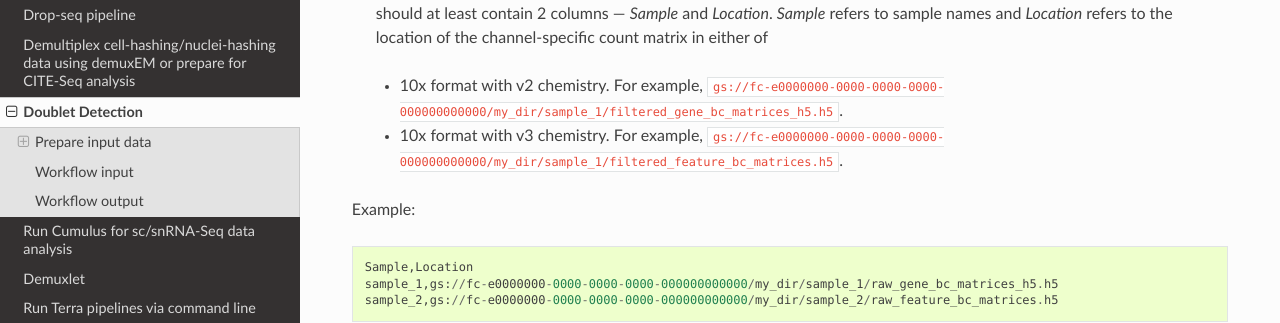
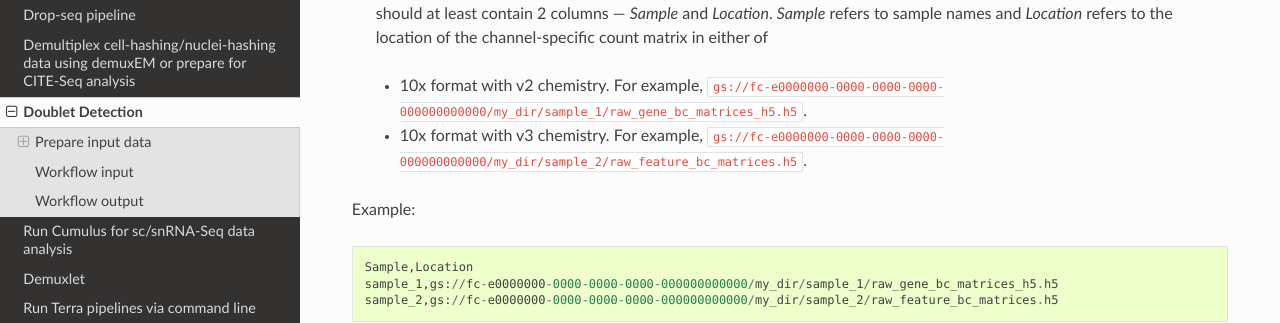
Before and after one commit to lilab-bcb/cumulus, a Sphinx documentation site: the page built from docs/doublet_detection.rst, in a window 1280 px wide and 900 px high. Shown: the part 336-659 px from the top of the window. Built offline with Sphinx 7.4.7 and the Read the Docs theme 2.0.0, drawn with Linux system fonts in a browser that asks for light colours; some of the changed text lies outside the part shown.

Commit message:
fix docs

```diff
--- a/docs/doublet_detection.rst
+++ b/docs/doublet_detection.rst
@@ -11,8 +11,8 @@ Follow the steps below to run **doublet_detection** on Terra_.
 
 1. Create a sample sheet, **count_matrix.csv**, which describes the metadata for each sample count matrix. The sample sheet should at least contain 2 columns --- *Sample* and *Location*. *Sample* refers to sample names and *Location* refers to the location of the channel-specific count matrix in either of
 
-  - 10x format with v2 chemistry. For example, ``gs://fc-e0000000-0000-0000-0000-000000000000/my_dir/sample_1/filtered_gene_bc_matrices_h5.h5``.
-  - 10x format with v3 chemistry. For example, ``gs://fc-e0000000-0000-0000-0000-000000000000/my_dir/sample_1/filtered_feature_bc_matrices.h5``.
+  - 10x format with v2 chemistry. For example, ``gs://fc-e0000000-0000-0000-0000-000000000000/my_dir/sample_1/raw_gene_bc_matrices_h5.h5``.
+  - 10x format with v3 chemistry. For example, ``gs://fc-e0000000-0000-0000-0000-000000000000/my_dir/sample_2/raw_feature_bc_matrices.h5``.
 
 Example::
 
```
Also changed, not shown: other parts of docs/doublet_detection.rst (+2 -2 lines).
